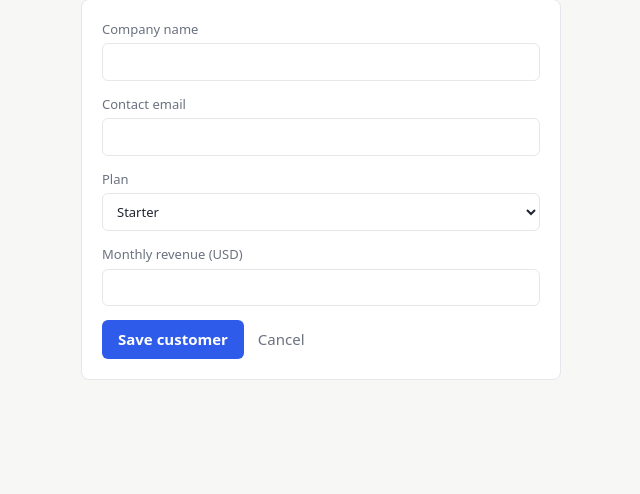
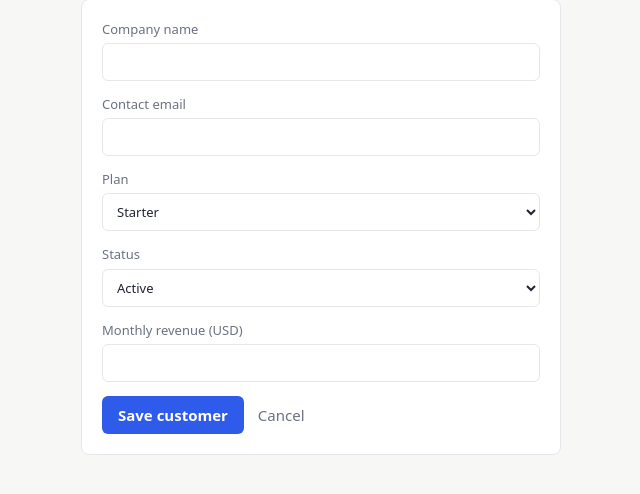
Before and after one commit to DanielcB123/FON-php-takehome, a PHP site: page /add.php in a window 1280 px wide. Shown: the part 138-632 px from the top of the page, without its empty margins (103-743 px from the left). Run offline with PHP 8.4, Linux system fonts and the light colour scheme.

Commit message:
Add customer status and company search with pagination-aware filtering

```diff
--- a/docker-compose.yml
+++ b/docker-compose.yml
@@ -26,3 +26,4 @@ services:
       - "3307:3306"
     volumes:
       - ./sql/schema.sql:/docker-entrypoint-initdb.d/001_schema.sql
+      - ./sql/002_add_customer_status.sql:/docker-entrypoint-initdb.d/002_add_customer_status.sql
--- a/public/add.php
+++ b/public/add.php
@@ -9,6 +9,7 @@ $input  = [
     'company_name'      => '',
     'contact_email'     => '',
     'subscription_plan' => 'starter',
+    'status'            => 'active',
     'monthly_revenue'   => '',
 ];
 
@@ -26,20 +27,24 @@ if ($_SERVER['REQUEST_METHOD'] === 'POST') {
     if (!in_array($input['subscription_plan'], PLANS, true)) {
         $errors[] = 'Unknown plan.';
     }
+    if (!in_array($input['status'], STATUSES, true)) {
+        $errors[] = 'Unknown status.';
+    }
     if (!is_numeric($input['monthly_revenue']) || (float) $input['monthly_revenue'] < 0) {
         $errors[] = 'Monthly revenue must be a number of 0 or more.';
     }
 
     if (!$errors) {
         $stmt = db()->prepare(
-            'INSERT INTO customers (company_name, contact_email, subscription_plan, monthly_revenue, created_date)
-             VALUES (:company_name, :contact_email, :subscription_plan, :monthly_revenue, CURDATE())'
+            'INSERT INTO customers (company_name, contact_email, subscription_plan, status, monthly_revenue, created_date)
+             VALUES (:company_name, :contact_email, :subscription_plan, :status, :monthly_revenue, CURDATE())'
         );
         try {
             $stmt->execute([
                 ':company_name'      => $input['company_name'],
                 ':contact_email'     => $input['contact_email'],
                 ':subscription_plan' => $input['subscription_plan'],
+                ':status'            => $input['status'],
                 ':monthly_revenue'   => (float) $input['monthly_revenue'],
             ]);
             header('Location: index.php?msg=added');
@@ -78,6 +83,13 @@ render_header('Add customer');
             <?php endforeach; ?>
         </select>
     </label>
+    <label>Status
+        <select name="status">
+            <?php foreach (STATUSES as $status): ?>
+                <option value="<?= e($status) ?>" <?= $input['status'] === $status ? 'selected' : '' ?>><?= e(ucfirst($status)) ?></option>
+            <?php endforeach; ?>
+        </select>
+    </label>
     <label>Monthly revenue (USD)
         <input type="number" step="0.01" min="0" name="monthly_revenue" value="<?= e($input['monthly_revenue']) ?>" required>
     </label>
--- a/public/db.php
+++ b/public/db.php
@@ -29,3 +29,4 @@ function db(): PDO
 }
 
 const PLANS = ['starter', 'growth', 'enterprise'];
+const STATUSES = ['active', 'trialing', 'cancelled'];
--- a/public/style.css
+++ b/public/style.css
@@ -84,7 +84,7 @@ td.empty { color: var(--muted); text-align: center; padding: 28px; }
     border-radius: 8px;
 }
 .card label { display: block; margin-bottom: 14px; font-size: 13px; color: var(--muted); }
-.card input, .card select, .filters select {
+.card input, .card select, .filters select, .filters input {
     display: block;
     width: 100%;
     margin-top: 4px;
```
Also changed, not shown: public/edit.php (+13 -0 lines), public/index.php (+27 -7 lines), sql/002_add_customer_status.sql (added, +7 -0 lines).
